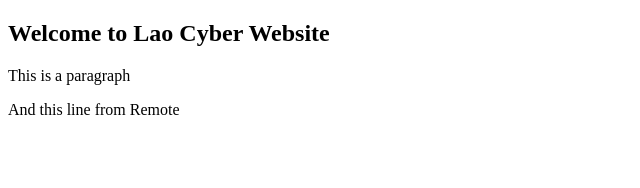
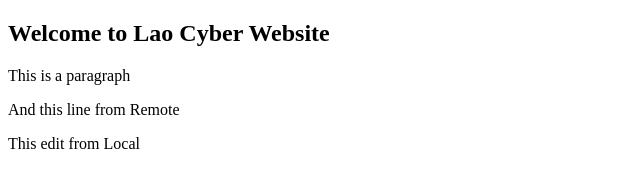
Before and after one commit to xaykham/laocyber, a plain HTML site: page index.html in a window 1280 px wide. Shown: the whole page, without its empty margins (0-640 px from the left). Drawn offline with Linux system fonts and the light colour scheme.

Commit message:
Edit from local editor

```diff
--- a/index.html
+++ b/index.html
@@ -12,6 +12,7 @@
     <h2>Welcome to Lao Cyber Website</h2>
     <p>This is a paragraph</p>
     <p>And this line from Remote</p>
+    <p>This edit from Local</p>
 </body>
 
 </html>
```
